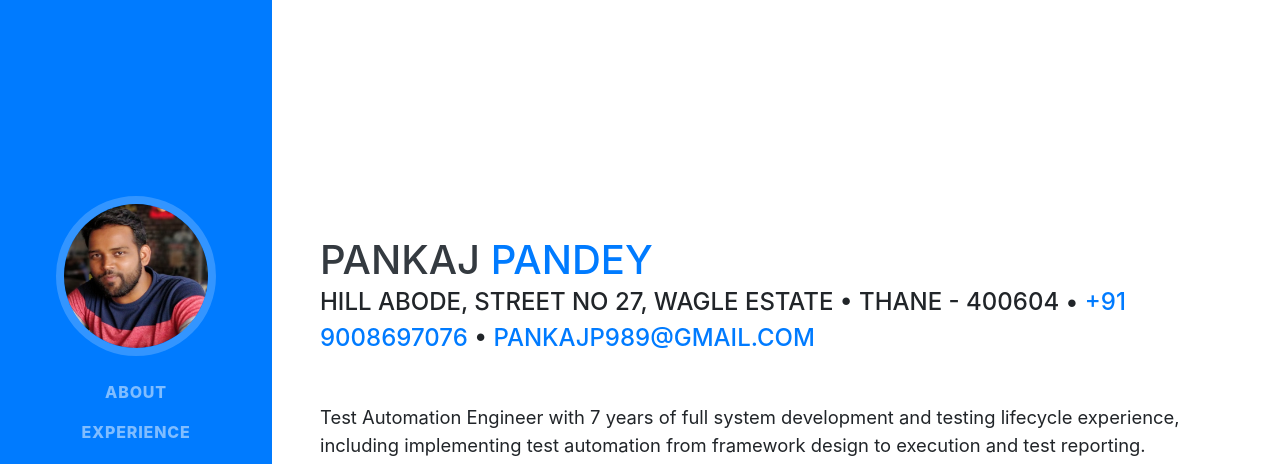
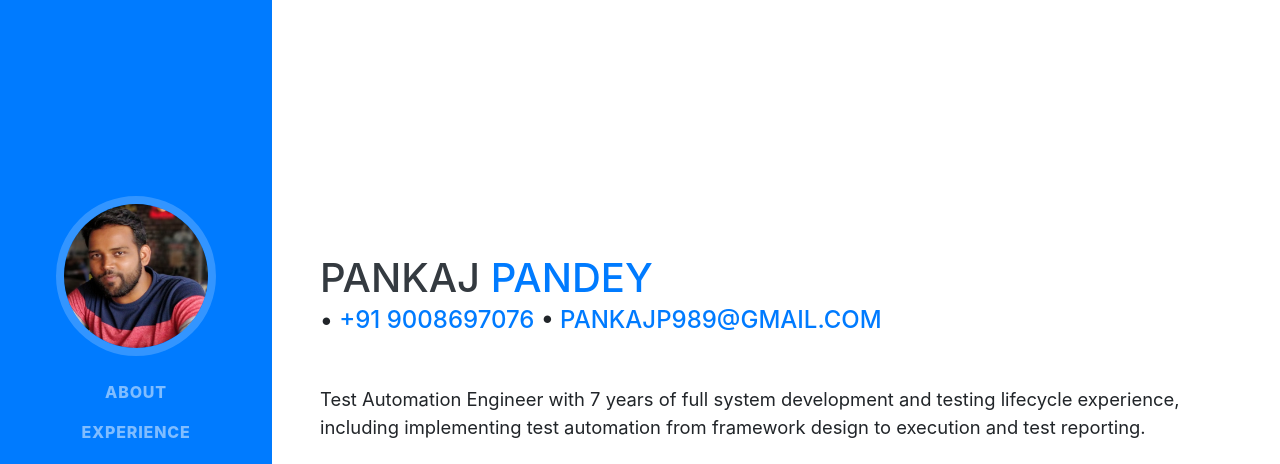
Before and after one commit to PankajRPandey/PankajRPandey.github.io, a website with bundled scripts: page index.html in a window 1280 px wide. Shown: the top 464 px of the page. Built offline with nearby package versions, Linux system fonts and the light colour scheme; a web font is replaced by a local one.

Commit message:
Updated index.html

```diff
--- a/index.html
+++ b/index.html
@@ -68,7 +68,7 @@
         <h1 class="mb-0">Pankaj
           <span class="text-primary">Pandey</span>
         </h1>
-        <div class="subheading mb-5">Hill Abode, Street No 27, Wagle Estate • Thane - 400604 • <a
+        <div class="subheading mb-5">• <a
             href="tel:+919008697076">+91 9008697076</a> •
           <a href="mailto:pankajp989@gmail.com">pankajp989@gmail.com</a>
         </div>
```
